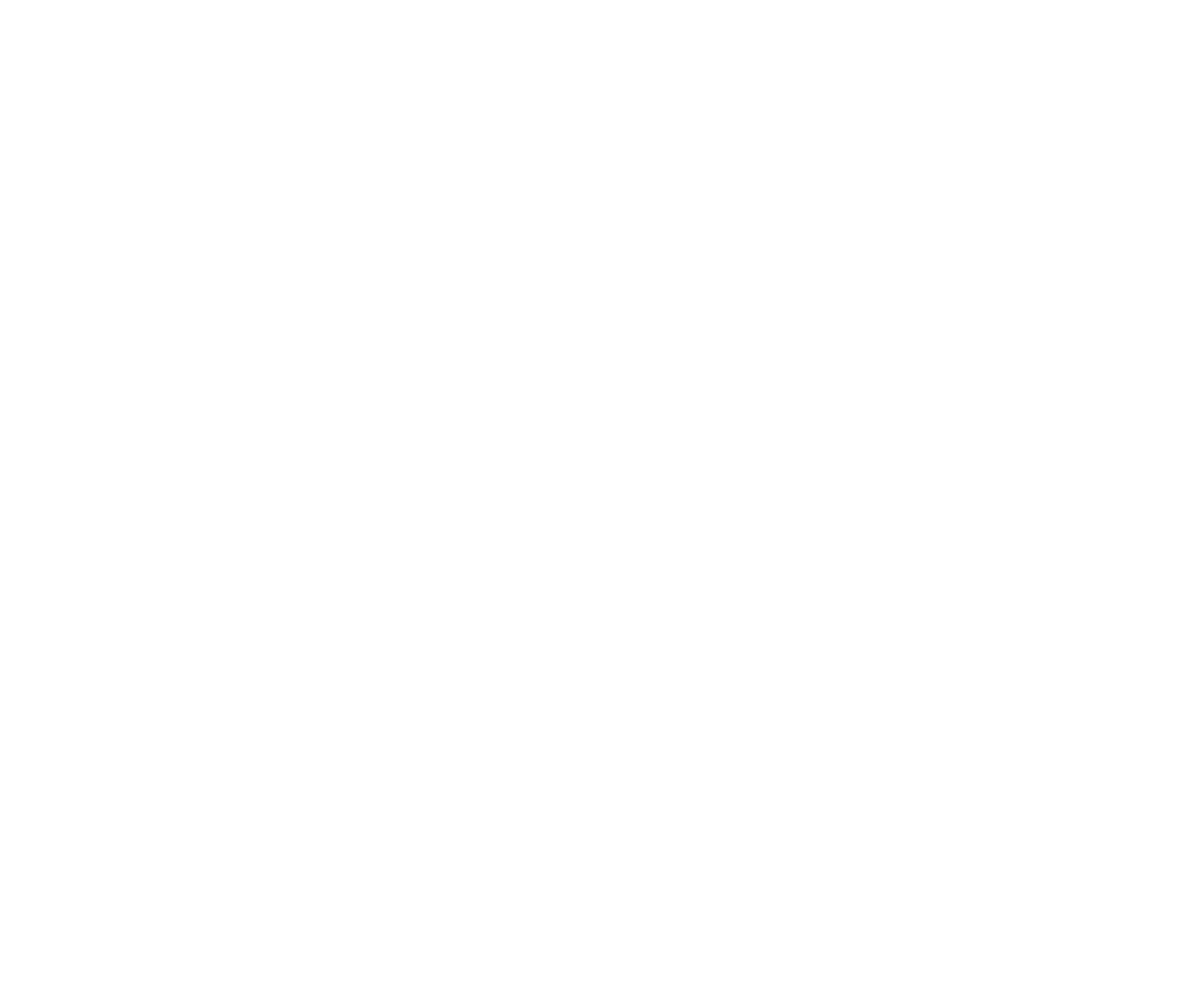
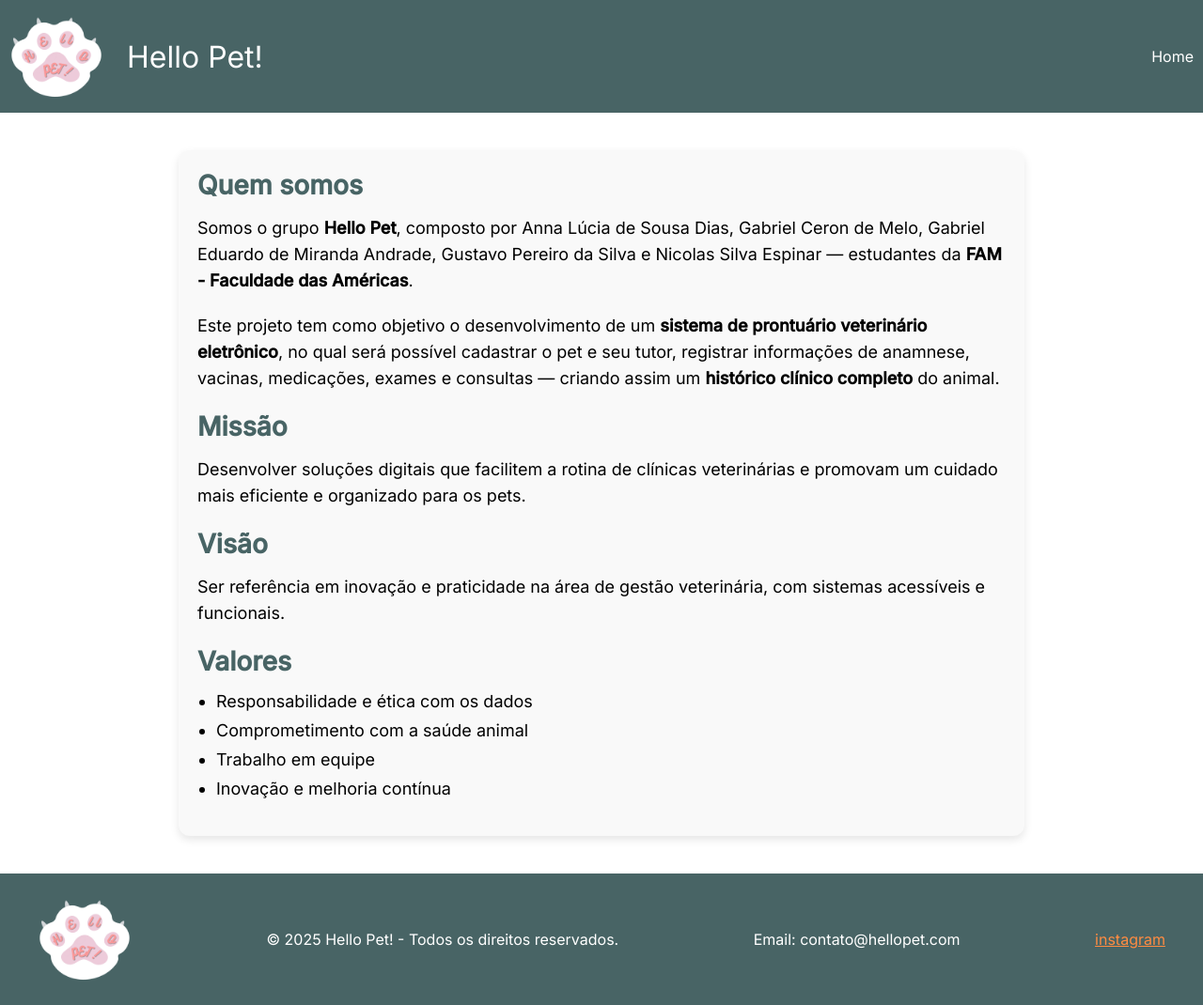
Before and after one commit to gutavops/Hello-Pet, a plain HTML site: page criar_helloPet/sobre.html in a window 1280 px wide. Shown: the whole page at 94% size. Before the commit the page ends 800 px from the top, so only its background shows below. Drawn offline with Linux system fonts and the light colour scheme.

Commit message:
add sobreNos

```diff
--- a/criar_helloPet/sobre.html
+++ b/criar_helloPet/sobre.html
@@ -0,0 +1,66 @@
+<!DOCTYPE html>
+<html lang="en">
+  <head>
+    <link rel="preconnect" href="https://fonts.googleapis.com" />
+    <link rel="preconnect" href="https://fonts.gstatic.com" crossorigin />
+    <link
+      href="https://fonts.googleapis.com/css2?family=Inter:wght@400;500&display=swap"
+      rel="stylesheet"
+    />
+    <script src="https://unpkg.com/@phosphor-icons/web@2.1.1"></script>
+    <meta charset="UTF-8" />
+    <meta name="viewport" content="width=device-width, initial-scale=1.0" />
+    <title>Document</title>
+    <link rel="stylesheet" href="styles.css" />
+  </head>
+  <body>
+    <header>
+      <div class="logo">
+        <img src="./assets/Logo.png" alt="Logo Hello Pet!" />
+        <h1>Hello Pet!</h1>
+      </div>
+      <nav>
+        <ul>
+          <li><a href="index.html">Home</a></li>
+        </ul>
+      </nav>
+    </header>
+    <section class="sobre">
+        <h2>Quem somos</h2>
+        <p>
+          Somos o grupo <strong>Hello Pet</strong>, composto por Anna Lúcia de Sousa Dias, Gabriel Ceron de Melo, Gabriel Eduardo de Miranda Andrade, Gustavo Pereiro da Silva e Nicolas Silva Espinar — estudantes da <strong>FAM - Faculdade das Américas</strong>.
+        </p>
+
+        <p>
+          Este projeto tem como objetivo o desenvolvimento de um <strong>sistema de prontuário veterinário eletrônico</strong>, no qual será possível cadastrar o pet e seu tutor, registrar informações de anamnese, vacinas, medicações, exames e consultas — criando assim um <strong>histórico clínico completo</strong> do animal.
+        </p>
+
+        <h2>Missão</h2>
+        <p>
+          Desenvolver soluções digitais que facilitem a rotina de clínicas veterinárias e promovam um cuidado mais eficiente e organizado para os pets.
+        </p>
+
+        <h2>Visão</h2>
+        <p>
+          Ser referência em inovação e praticidade na área de gestão veterinária, com sistemas acessíveis e funcionais.
+        </p>
+
+        <h2>Valores</h2>
+        <ul>
+          <li>Responsabilidade e ética com os dados</li>
+          <li>Comprometimento com a saúde animal</li>
+          <li>Trabalho em equipe</li>
+          <li>Inovação e melhoria contínua</li>
+        </ul>
+    </section>
+    <footer>
+        <div class="footerContainer">
+          <img src="./assets/Logo.png" alt="Logo Hello Pet!" class="footer-logo" />
+          <p>&copy; 2025 Hello Pet! - Todos os direitos reservados.</p>
+          <p>Email: contato@hellopet.com</p>
+          <p><a href="https://www.instagram.com/hello_1_pet?igsh=MXQ0cnhyYnl2dWhmbw==" target="_blank">instagram</a></p>
+      </div>
+    </footer>
+    <script src="./script.js"></script>
+  </body>
+</html>
--- a/criar_helloPet/styles.css
+++ b/criar_helloPet/styles.css
@@ -14,6 +14,7 @@
   --gray-400: #717171;
   --gray-800: #151515;
   --gray-900: #121212;
+  --green-50: #f9f9f9;
   --green-200: #eef5f5;
   --green-900: #486465;
   --orange: #ff8c42;
@@ -163,6 +164,40 @@ footer {
   color: var(--orange);
 }
 
+/* ========================== Sobre nós =============================================== */
+
+.sobre {
+  max-width: 900px;
+  margin: 40px auto;
+  padding: 20px;
+  background-color: var(--green-50);
+  border-radius: 12px;
+  box-shadow: 0 4px 10px rgba(0, 0, 0, 0.1);
+}
+
+.sobre h2 {
+  font-size: 28px;
+  margin-bottom: 15px;
+  color: var(--green-900);
+}
+
+.sobre p {
+  font-size: 18px;
+  line-height: 28px;
+  margin-bottom: 20px;
+}
+
+.sobre ul {
+  list-style-type: disc;
+  padding-left: 20px;
+  margin-bottom: 20px;
+}
+
+.sobre ul li {
+  font-size: 18px;
+  margin-bottom: 10px;
+}
+
 /* ========================== Modal =============================================== */
 .modal-content {
   border-radius: 8px;
```
